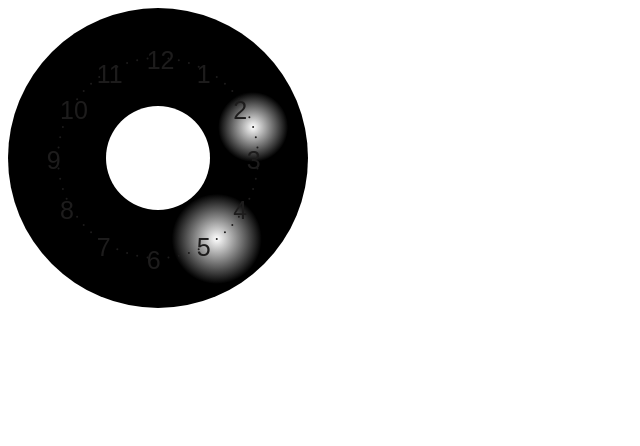
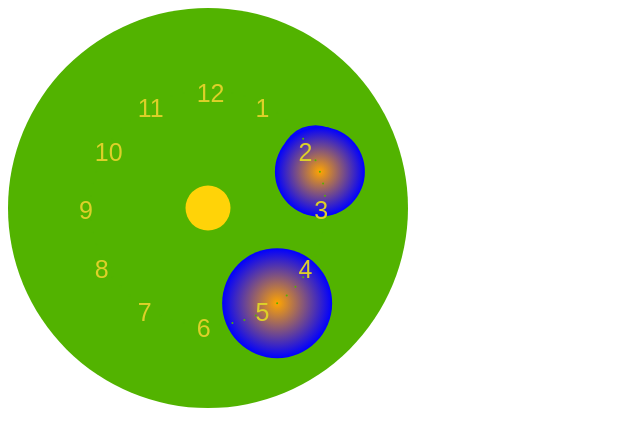
Before and after one commit to Maksym-Marko/MxClock, a plain HTML site: page MxClock.html in a window 1280 px wide. Shown: the whole page, without its empty margins (0-640 px from the left). Drawn offline with Linux system fonts and the light colour scheme.

Commit message:
Change settings

```diff
--- a/MxClock.html
+++ b/MxClock.html
@@ -6,122 +6,38 @@
 	</head>
 	<body>
 
-	<canvas id="MxClock" width="300" height="300"></canvas>
+		<canvas id="MxClock"></canvas>
+
+		<script src="MxClock.js"></script>
 
 		<script>
-		window.onload = function(){
-			var canvas = document.getElementById( 'MxClock' ),
-				c = canvas.getContext( '2d' ),
-				radius = 100,
-				MATH_PI = Math.PI * 2,
-				fontSize = 25;
 
-			c.fillStyle = 'black';
-			c.beginPath();
-			c.arc( canvas.width / 2, canvas.height / 2, canvas.width / 2,  0, MATH_PI, false );
-			c.fill();
-			c.closePath();
+			settings.sizeClock 			= 400; // Clock size 'integer or decimal'
+			settings.moveToCenter 		= 3.4; // Change the location of the rooms to the center 'integer or decimal'
+			settings.backgroundColor 	= '#52b300'; // Background color 'string'
 
-			c.fillStyle = '#fff';
-			c.beginPath();
-			c.arc( canvas.width / 2, canvas.height / 2, 52,  0, MATH_PI, false );
-			c.fill();
-			c.closePath();
+			settings.centerCircle 		= 22.5; // The size of the central circle 'integer or decimal'
+			settings.colorCenterCircle 	= '#ffd308'; // The color of the central circle 'string'
 
-			function isInteger( num ){
-				return ( num ^ 0 ) === num;
-			}
+			// gradient for arrows
+			settings.gradientCenter 	= 'orange'; // The color of the arrows. The gradient begins at the center 'string'
+			settings.gradientOutside 	= 'blue'; // The color of the arrows. The gradient begins outside 'string'
 
-			function PaintClock( x, y ){
-				this.x = x;
-				this.y = y;
-				this.angleSMH = [];
-				this.sizeSMH = [ 25, 35, 45 ];
-			}
+			// numbers
+			settings.fontSizeNumbers 	= 25; // Font number size 'integer or decimal'
+			settings.colorNumbers 		= '#ddd029'; // Color of numbers 'string'
 
-			PaintClock.prototype.draw = function(){
+			// seconds dots
+			settings.colorSecondsDots 	= '#52b300'; // Color of seconds points 'string'
+			settings.sizeSecondsDots 	= 1; // Size of seconds points 'integer or decimal'
 
-				// Clock circle
-				c.beginPath();
-				c.arc( this.x, this.y, radius, 0, MATH_PI, false );
-				c.closePath();
+			// arrows
+			settings.hourArrowSize 		= 35; // An hour's arrow'integer or decimal'
+			settings.minuteArrowSize 	= 45; // An arrow of a minute 'integer or decimal'
+			settings.secondArrowSize 	= 55; // An arrow of a second 'integer or decimal'
 
-				// Date
-				d = new Date(),
-				s = d.getSeconds(),
-				m = d.getMinutes(),
-				h = d.getHours();
-				h = h % 12;
-				hPercentM = ( m * 100 / 60 ) * 0.01;
-				corectDate = 15;
+			createClock(settings); // To call the function
 
-				this.angleSMH = [
-					MATH_PI * ( ( h + hPercentM ) - 15 ) / 12,
-					MATH_PI * ( m - corectDate ) / 60,
-					MATH_PI * ( s - corectDate ) / 60
-				];
-
-				// Arrows
-				for( var i = 0; i < 3; i++ ){
-
-					x = this.x + radius * Math.cos( this.angleSMH[i] );
-					y = this.y + radius * Math.sin( this.angleSMH[i] );
-
-					rgd = c.createRadialGradient( x, y, this.sizeSMH[i], x, y, 0 );
-					rgd.addColorStop( 1, '#fff' );
-					rgd.addColorStop( 0, '#000' );
-					c.fillStyle = rgd;
-					c.beginPath();
-					c.arc( x, y, this.sizeSMH[i], 0, MATH_PI, false );
-					c.fill();
-					c.closePath();
-
-				}
-
-				// Draw num
-				c.font = fontSize + 'px Arial';
-
-				for( var hn = 1; hn <= 60; hn++ ){
-					x = this.x + radius * Math.cos( MATH_PI * hn / 60 );
-					y = this.y + radius * Math.sin( MATH_PI * hn / 60 );
-					xNum = this.x + radius * Math.cos( MATH_PI * ( hn - 15 ) / 60 );
-					yNum = this.y + radius * Math.sin( MATH_PI * ( hn - 15 ) / 60 );
-
-					getNum = hn / 5;
-					if( isInteger( getNum ) ){
-						c.fillStyle = '#1d1c1c';
-						c.fillText( hn / 5, xNum - ( fontSize / 2.2 ) , yNum + ( fontSize / 2.2 ) );
-					} else{
-						c.fillStyle = '#1d1c1c';
-						c.beginPath();
-						c.arc( x, y, 1, 0, MATH_PI, false );
-						c.fill();
-						c.closePath();
-					}
-				}
-
-			}
-
-			var clock = new PaintClock( 150, 150 );
-
-			setInterval( function(){
-				c.clearRect( 0, 0, canvas.width, canvas.height );
-				c.fillStyle = 'black';
-				c.beginPath();
-				c.arc( canvas.width / 2, canvas.height / 2, canvas.width / 2,  0, MATH_PI, false );
-				c.fill();
-				c.closePath();
-
-				c.fillStyle = '#fff';
-				c.beginPath();
-				c.arc( canvas.width / 2, canvas.height / 2, 52,  0, MATH_PI, false );
-				c.fill();
-				c.closePath();
-
-				clock.draw();
-			},1000 );
-
-		}
 		</script>
 	</body>
 </html>
--- /dev/null
+++ b/MxClock.js
@@ -0,0 +1,135 @@
+function createClock(settings){
+
+	// default
+	var sizeClock = (typeof settings === "undefined" || typeof settings.sizeClock === "undefined") ? 300 : settings.sizeClock;
+	var moveToCenter = (typeof settings === "undefined" || typeof settings.moveToCenter === "undefined") ? 3 : settings.moveToCenter;
+	var fontSizeNumbers = (typeof settings === "undefined" || typeof settings.fontSizeNumbers === "undefined") ? 20 : settings.fontSizeNumbers;
+	var backgroundColor = (typeof settings === "undefined" || typeof settings.backgroundColor === "undefined") ? '#d0b900' : settings.backgroundColor;
+	var centerCircle = (typeof settings === "undefined" || typeof settings.centerCircle === "undefined") ? 52 : settings.centerCircle;
+	var colorCenterCircle = (typeof settings === "undefined" || typeof settings.colorCenterCircle === "undefined") ? '#5100d0' : settings.colorCenterCircle;
+	var gradientCenter = (typeof settings === "undefined" || typeof settings.gradientCenter === "undefined") ? '#fff' : settings.gradientCenter;
+	var gradientOutside = (typeof settings === "undefined" || typeof settings.gradientOutside === "undefined") ? '#17d000' : settings.gradientOutside;
+	var colorNumbers = (typeof settings === "undefined" || typeof settings.colorNumbers === "undefined") ? '#0017d0' : settings.colorNumbers;
+	var colorSecondsDots = (typeof settings === "undefined" || typeof settings.colorSecondsDots === "undefined") ? '#d05100' : settings.colorSecondsDots;
+	var sizeSecondsDots = (typeof settings === "undefined" || typeof settings.sizeSecondsDots === "undefined") ? 1 : settings.sizeSecondsDots;
+	var hourArrowSize = (typeof settings === "undefined" || typeof settings.hourArrowSize === "undefined") ? 25 : settings.hourArrowSize;
+	var minuteArrowSize = (typeof settings === "undefined" || typeof settings.minuteArrowSize === "undefined") ? 35 : settings.minuteArrowSize;
+	var secondArrowSize = (typeof settings === "undefined" || typeof settings.secondArrowSize === "undefined") ? 45 : settings.secondArrowSize;
+
+
+	var canvas = document.getElementById( 'MxClock' ),
+		c = canvas.getContext( '2d' ),
+		radius = sizeClock / moveToCenter,
+		MATH_PI = Math.PI * 2;
+
+	// set width
+	canvas.width = sizeClock;
+	canvas.height = sizeClock;
+
+	c.fillStyle = backgroundColor;
+	c.beginPath();
+	c.arc( canvas.width / 2, canvas.height / 2, canvas.width / 2,  0, MATH_PI, false );
+	c.fill();
+	c.closePath();
+
+	c.fillStyle = colorCenterCircle;
+	c.beginPath();
+	c.arc( canvas.width / 2, canvas.height / 2, centerCircle,  0, MATH_PI, false );
+	c.fill();
+	c.closePath();
+
+	function isInteger( num ){
+		return ( num ^ 0 ) === num;
+	}
+
+	function PaintClock( x, y ){
+		this.x = x;
+		this.y = y;
+		this.angleSMH = [];
+		this.sizeSMH = [ hourArrowSize, minuteArrowSize, secondArrowSize ];
+	}
+
+	PaintClock.prototype.draw = function(){
+
+		// Clock circle
+		c.beginPath();
+		c.arc( this.x, this.y, radius, 0, MATH_PI, false );
+		c.closePath();
+
+		// Date
+		d = new Date(),
+		s = d.getSeconds(),
+		m = d.getMinutes(),
+		h = d.getHours();
+		h = h % 12;
+		hPercentM = ( m * 100 / 60 ) * 0.01;
+		corectDate = 15;
+
+		this.angleSMH = [
+			MATH_PI * ( ( h + hPercentM ) - 15 ) / 12,
+			MATH_PI * ( m - corectDate ) / 60,
+			MATH_PI * ( s - corectDate ) / 60
+		];
+
+		// Arrows
+		for( var i = 0; i < 3; i++ ){
+
+			x = this.x + radius * Math.cos( this.angleSMH[i] );
+			y = this.y + radius * Math.sin( this.angleSMH[i] );
+
+			rgd = c.createRadialGradient( x, y, this.sizeSMH[i], x, y, 0 );
+			rgd.addColorStop( 1, gradientCenter );
+			rgd.addColorStop( 0, gradientOutside );
+			c.fillStyle = rgd;
+			c.beginPath();
+			c.arc( x, y, this.sizeSMH[i], 0, MATH_PI, false );
+			c.fill();
+			c.closePath();
+
+		}
+
+		// Draw num
+		c.font = fontSizeNumbers + 'px Arial';
+
+		for( var hn = 1; hn <= 60; hn++ ){
+			x = this.x + radius * Math.cos( MATH_PI * hn / 60 );
+			y = this.y + radius * Math.sin( MATH_PI * hn / 60 );
+			xNum = this.x + radius * Math.cos( MATH_PI * ( hn - 15 ) / 60 );
+			yNum = this.y + radius * Math.sin( MATH_PI * ( hn - 15 ) / 60 );
+
+			getNum = hn / 5;
+			if( isInteger( getNum ) ){
+				c.fillStyle = colorNumbers;
+				c.fillText( hn / 5, xNum - ( fontSizeNumbers / 2.2 ) , yNum + ( fontSizeNumbers / 2.2 ) );
+			} else{
+				c.fillStyle = colorSecondsDots;
+				c.beginPath();
+				c.arc( x, y, sizeSecondsDots, 0, MATH_PI, false );
+				c.fill();
+				c.closePath();
+			}
+		}
+
+	}
+
+	var clock = new PaintClock( sizeClock / 2, sizeClock / 2 );
+
+	setInterval( function(){
+		c.clearRect( 0, 0, canvas.width, canvas.height );
+		c.fillStyle = backgroundColor;
+		c.beginPath();
+		c.arc( canvas.width / 2, canvas.height / 2, canvas.width / 2,  0, MATH_PI, false );
+		c.fill();
+		c.closePath();
+
+		c.fillStyle = colorCenterCircle;
+		c.beginPath();
+		c.arc( canvas.width / 2, canvas.height / 2, centerCircle,  0, MATH_PI, false );
+		c.fill();
+		c.closePath();
+
+		clock.draw();
+	},1000 );
+}
+
+var settings = {};
```
Lines whose indentation alone changed are shown as unchanged.
